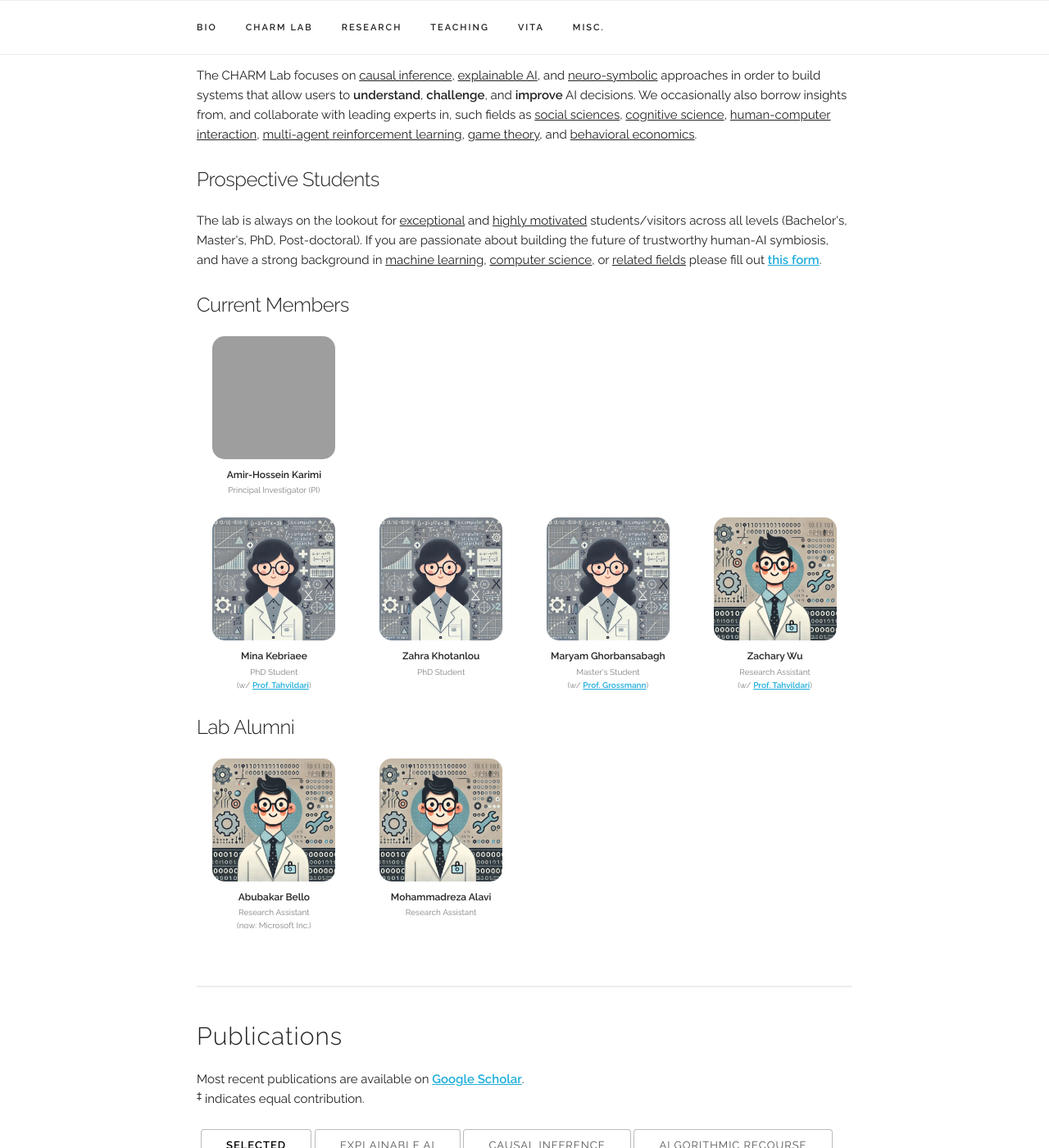
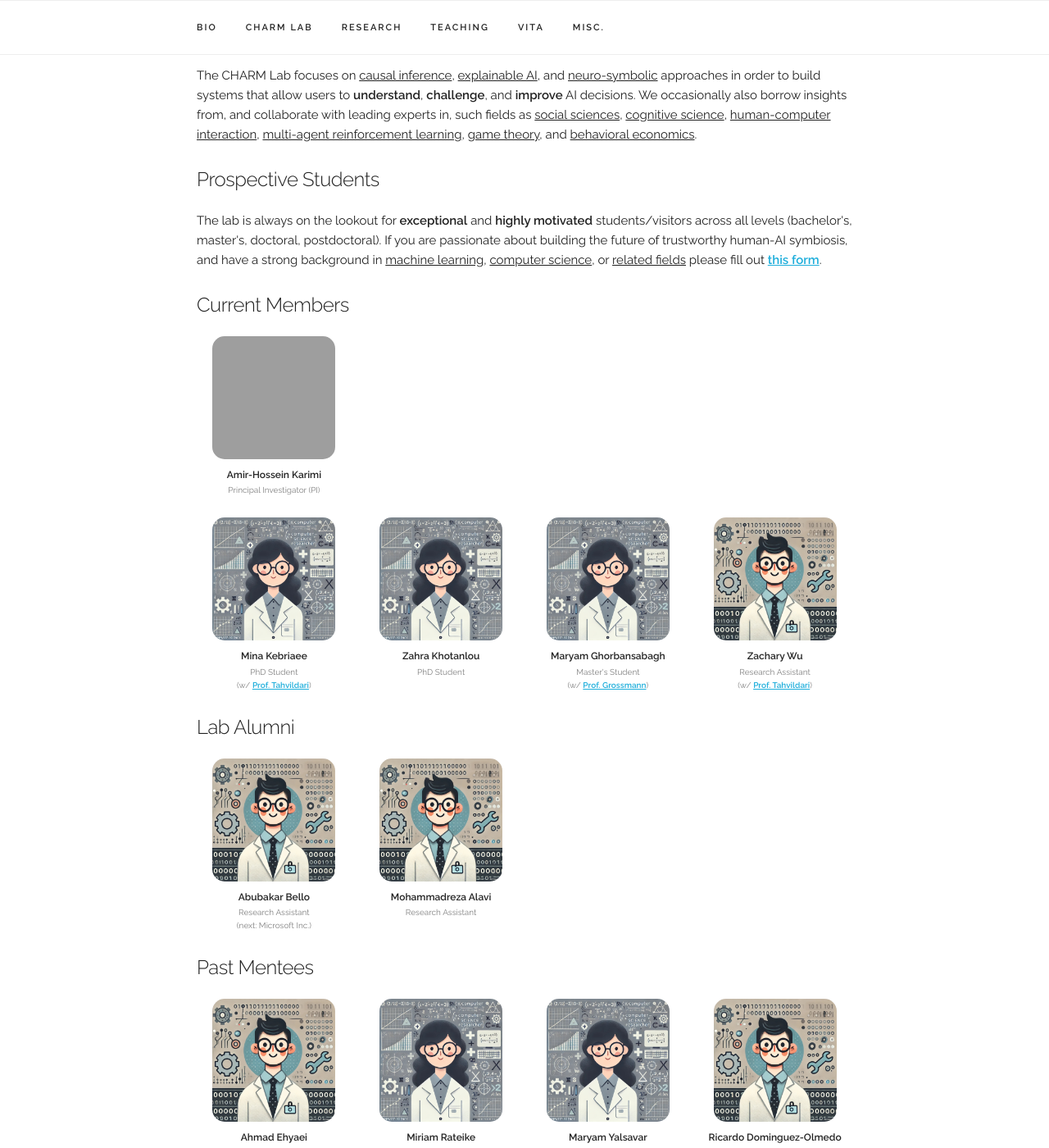
Before and after one commit to charmlab/website, a Jekyll site: the page built from index.html, in a window 1280 px wide and 1400 px high, scrolled down 1553 px. Shown: the whole window at 82% size. Built offline with Jekyll 4.4.1, drawn with Linux system fonts in a browser that asks for light colours; some web fonts are replaced; some of the changed text lies outside the part shown; grey boxes are pictures that could not be loaded.

Commit message:
Added past mentees

```diff
--- a/index.html
+++ b/index.html
@@ -54,7 +54,7 @@ title: Home
     <div class="twelve columns">
       <h5>Prospective Students</h5>
       <p>
-        The lab is always on the lookout for <u>exceptional</u> and <u>highly motivated</u> students/visitors across all levels (Bachelor's, Master's, PhD, Post-doctoral).
+        The lab is always on the lookout for <b>exceptional</b> and <b>highly motivated</b> students/visitors across all levels (bachelor's, master's, doctoral, postdoctoral).
 
         If you are passionate about building the future of trustworthy human-AI symbiosis, and have a strong background in <u>machine learning</u>, <u>computer science</u>, or <u>related fields</u> please fill out
         <a href="https://forms.gle/yqLBPJb6Gok4J1jv8" target="_blank">this form</a>.
@@ -95,8 +95,24 @@ title: Home
       <p class="name">{{ alumni.name }}</p>
       <p class="title">
         {{ alumni.title }}
-        {% if alumni.now %}
-          <br> (now: {{ alumni.now }})
+        {% if alumni.next %}
+          <br> (next: {{ alumni.next }})
+        {% endif %}
+      </p>
+    </div>
+    {% endfor %}
+  </div>
+
+  <h5>Past Mentees</h5>
+  <div class="members-columns">
+    {% for mentee in site.data.group.mentee %}
+    <div class="members-card">
+      <img class="profile-pic" src="{{ mentee.image | prepend: site.baseurl }}" alt="{{ mentee.name }}">
+      <p class="name">{{ mentee.name }}</p>
+      <p class="title">
+        {{ mentee.title }}
+        {% if mentee.next %}
+          <br> (next: {{ mentee.next }})
         {% endif %}
       </p>
     </div>
```
Also changed, not shown: _data/group.yaml (+28 -1 lines), libs/external/timeline.css.
